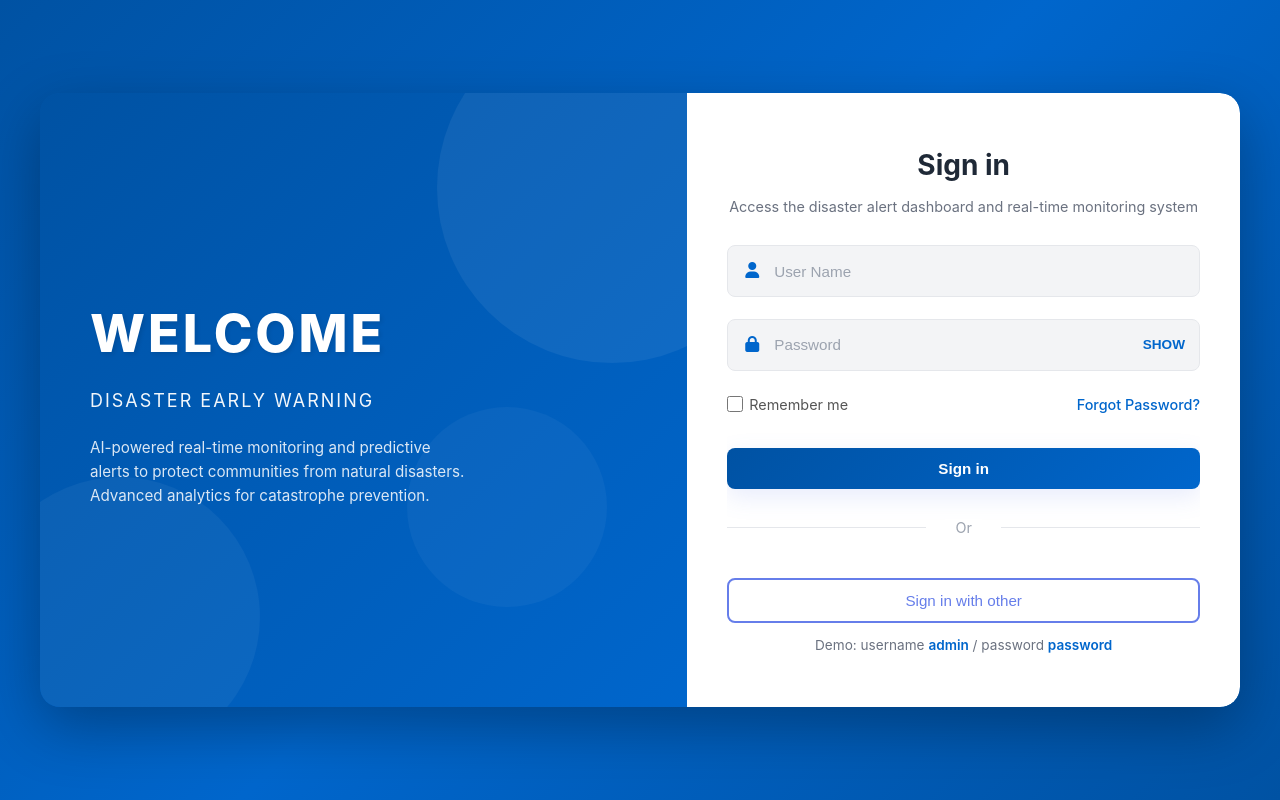
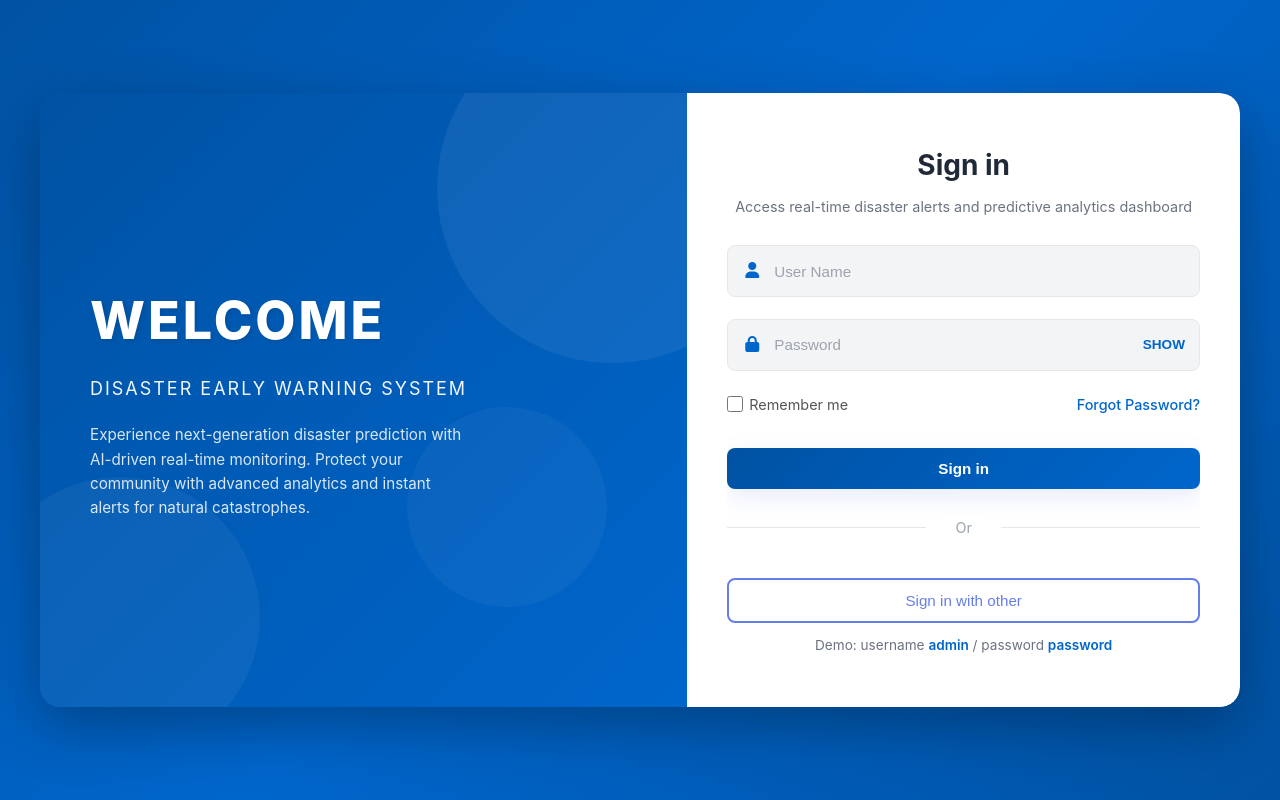
Before and after one commit to vivekmaddy16/Zero2One_AI-Based-Disaster-Early-Warning-Platform, a plain HTML site: page frontend/login.html in a window 1280 px wide. Drawn offline with Linux system fonts and the light colour scheme.

Commit message:
Update login page with improved project-specific English content

```diff
--- a/frontend/login.html
+++ b/frontend/login.html
@@ -13,8 +13,8 @@
             <section class="auth-left">
                 <div class="brand-large">
                     <h1>WELCOME</h1>
-                    <h3>DISASTER EARLY WARNING</h3>
-                    <p class="lead">AI-powered real-time monitoring and predictive alerts to protect communities from natural disasters. Advanced analytics for catastrophe prevention.</p>
+                    <h3>DISASTER EARLY WARNING SYSTEM</h3>
+                    <p class="lead">Experience next-generation disaster prediction with AI-driven real-time monitoring. Protect your community with advanced analytics and instant alerts for natural catastrophes.</p>
                 </div>
                 <div class="decor-circles">
                     <div class="circle c1"></div>
@@ -27,7 +27,7 @@
                 <div class="login-card">
                     <div class="login-top">
                         <h2>Sign in</h2>
-                        <p class="sub">Access the disaster alert dashboard and real-time monitoring system</p>
+                        <p class="sub">Access real-time disaster alerts and predictive analytics dashboard</p>
                     </div>
 
                     <form id="loginForm" class="login-form">
```
